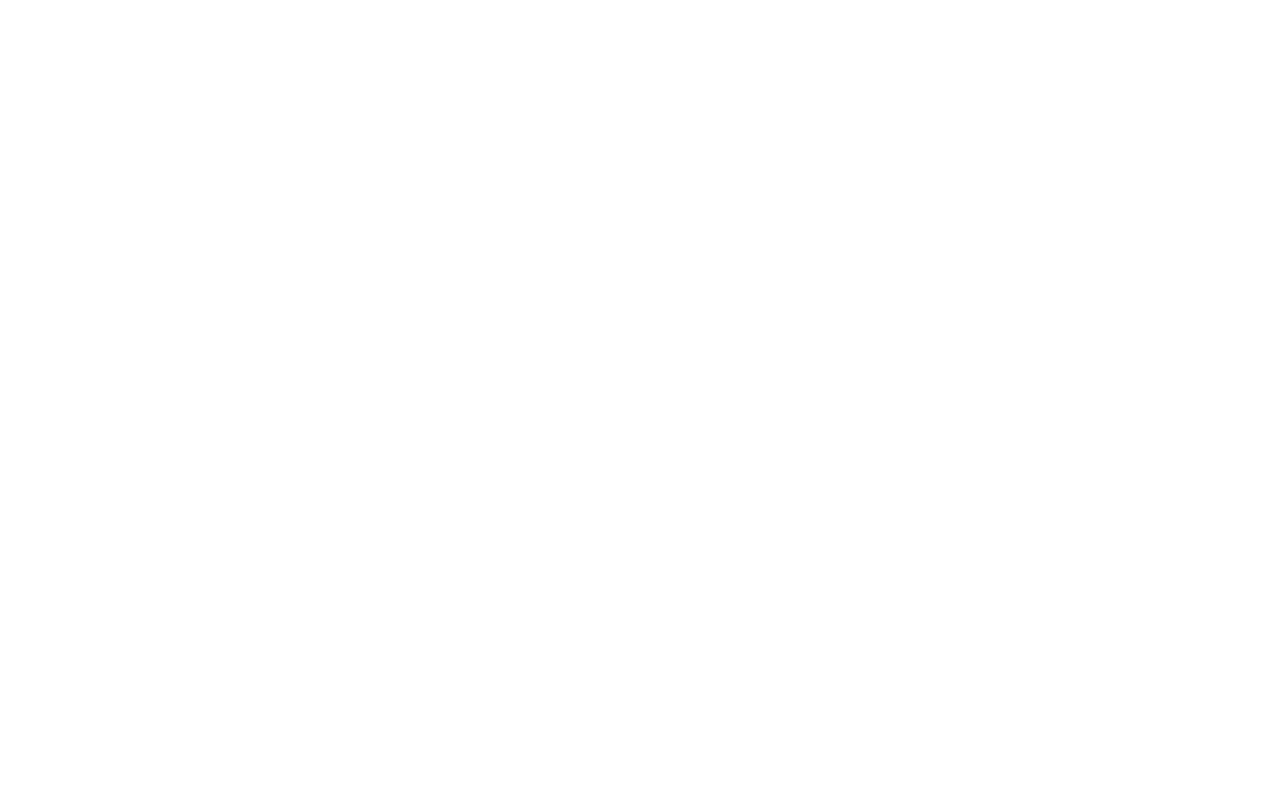
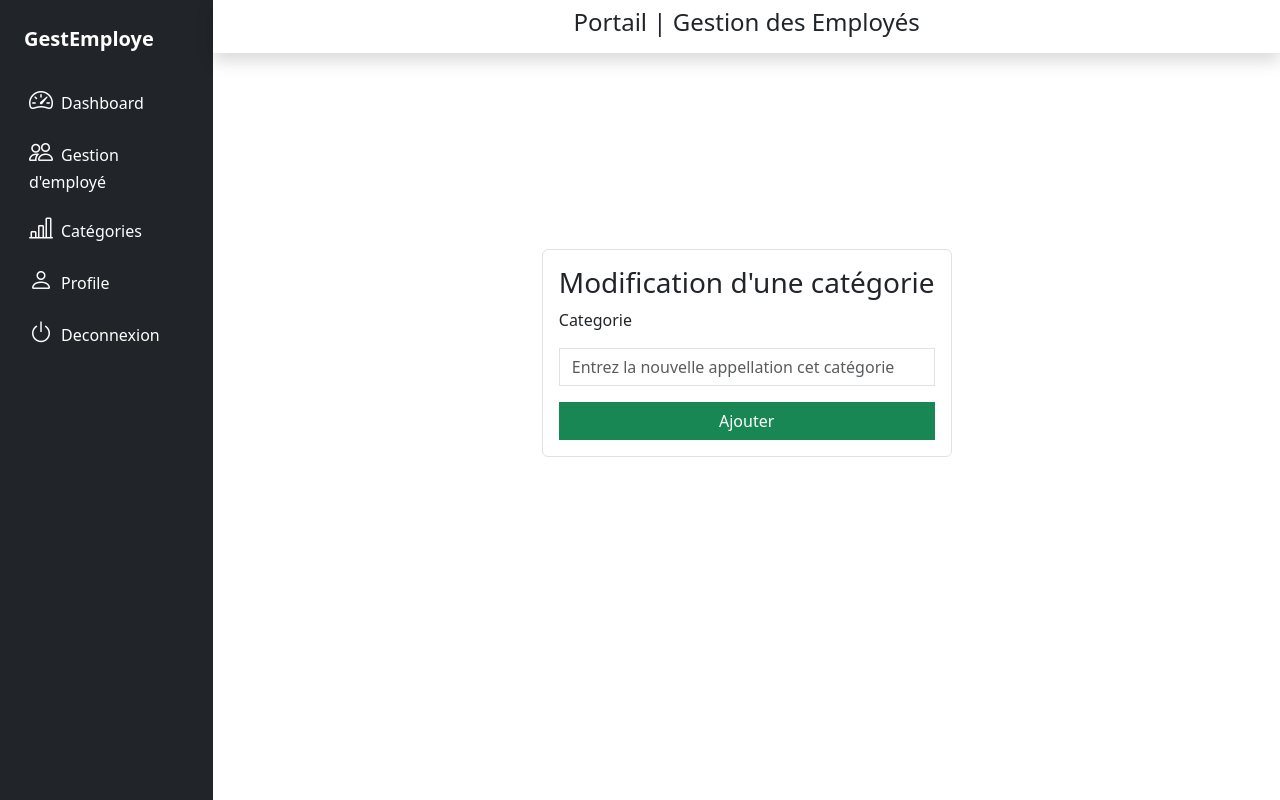
Before and after one commit to Akon2020/employeMag, a React (Vite) app in the folder GestEmploye/: page /admin/dashboard/edit_categorie/1 in a window 1280 px wide. Before the commit this address had no page. Built offline with nearby package versions, Linux system fonts and the light colour scheme; no server answers.

Commit message:
Edit Categorie

```diff
--- a/GestEmploye/src/App.jsx
+++ b/GestEmploye/src/App.jsx
@@ -12,6 +12,7 @@
 import EditEmploye from "./components/EditEmploye";
 import Start from "./components/Start";
 import AjoutAdmin from "./components/AjoutAdmin";
+import EditCategorie from "./components/EditCategorie";
 
 function App() {
   return (
@@ -40,6 +41,10 @@
             path="/admin/dashboard/ajout_admin"
             element={<AjoutAdmin />}
           />
+          <Route
+            path="/admin/dashboard/edit_categorie/:id"
+            element={<EditCategorie />}
+          />
         </Route>
       </Routes>
     </BrowserRouter>
--- a/GestEmploye/src/components/Categories.jsx
+++ b/GestEmploye/src/components/Categories.jsx
@@ -51,9 +51,12 @@
                 <tr key={i}>
                   <td>{categorie.nom}</td>
                   <td>
-                    <button className="btn btn-primary btn-sm me-3">
+                    <Link
+                      to={`/admin/dashboard/edit_categorie/` + categorie.id}
+                      className="btn btn-primary btn-sm me-3"
+                    >
                       Modifier
-                    </button>
+                    </Link>
                     <button
                       className="btn btn-danger btn-sm"
                       onClick={() => supprimerCategorie(categorie.id)}
--- /dev/null
+++ b/GestEmploye/src/components/EditCategorie.jsx
@@ -0,0 +1,67 @@
+// import React from 'react'
+import { useEffect, useState } from "react";
+import { useNavigate, useParams } from "react-router-dom";
+import axios from "axios";
+
+const EditCategorie = () => {
+  const navigate = useNavigate();
+  const [categorie, setCategorie] = useState({
+    nom: "",
+  });
+  const { id } = useParams();
+  useEffect(() => {
+    axios
+      .get("http://localhost:3000/auth/categories/" + id)
+      .then((result) => {
+        setCategorie({
+          ...categorie,
+          nom: result.data.Result[0].nom,
+        });
+      })
+      .catch((err) => console.log(err));
+  }, []);
+
+  const modifierCategorie = (e) => {
+    e.preventDefault();
+    axios
+      .put("http://localhost:3000/auth/edit_categorie/" + id, categorie)
+      .then((result) => {
+        if (result.data.Status) {
+          alert("Catégorie modifié avec succès");
+          navigate("/admin/dashboard/categories");
+        } else {
+          alert(result.data.Error);
+        }
+        console.log(result.data);
+      })
+      .catch((err) => console.log(err));
+  };
+
+  return (
+    <div className="d-flex justify-content-center align-items-center h-75">
+      <div className="p-3 rounded w-30 border">
+        <h3 className="text-center">Modification d&apos;une catégorie</h3>
+        <form onSubmit={modifierCategorie}>
+          <div className="mb-3">
+            <label htmlFor="categorie" className="mb-3">
+              Categorie
+            </label>
+            <input
+              type="text"
+              name="categorie"
+              className="form-control rounded-0"
+              placeholder="Entrez la nouvelle appellation cet catégorie"
+              value={categorie.nom}
+              onChange={(e) =>
+                setCategorie({ ...categorie, nom: e.target.value })
+              }
+            />
+          </div>
+          <button className="btn btn-success w-100 rounded-0">Ajouter</button>
+        </form>
+      </div>
+    </div>
+  );
+};
+
+export default EditCategorie;
--- a/GestEmploye/src/components/EditEmploye.jsx
+++ b/GestEmploye/src/components/EditEmploye.jsx
@@ -41,7 +41,7 @@
         });
       })
       .catch((err) => console.log(err));
-  // eslint-disable-next-line react-hooks/exhaustive-deps
+    // eslint-disable-next-line react-hooks/exhaustive-deps
   }, []);
   const modifierEmploye = (e) => {
     e.preventDefault();
```
Also changed, not shown: 1 other file (tests, documents, lock files or other folders).
